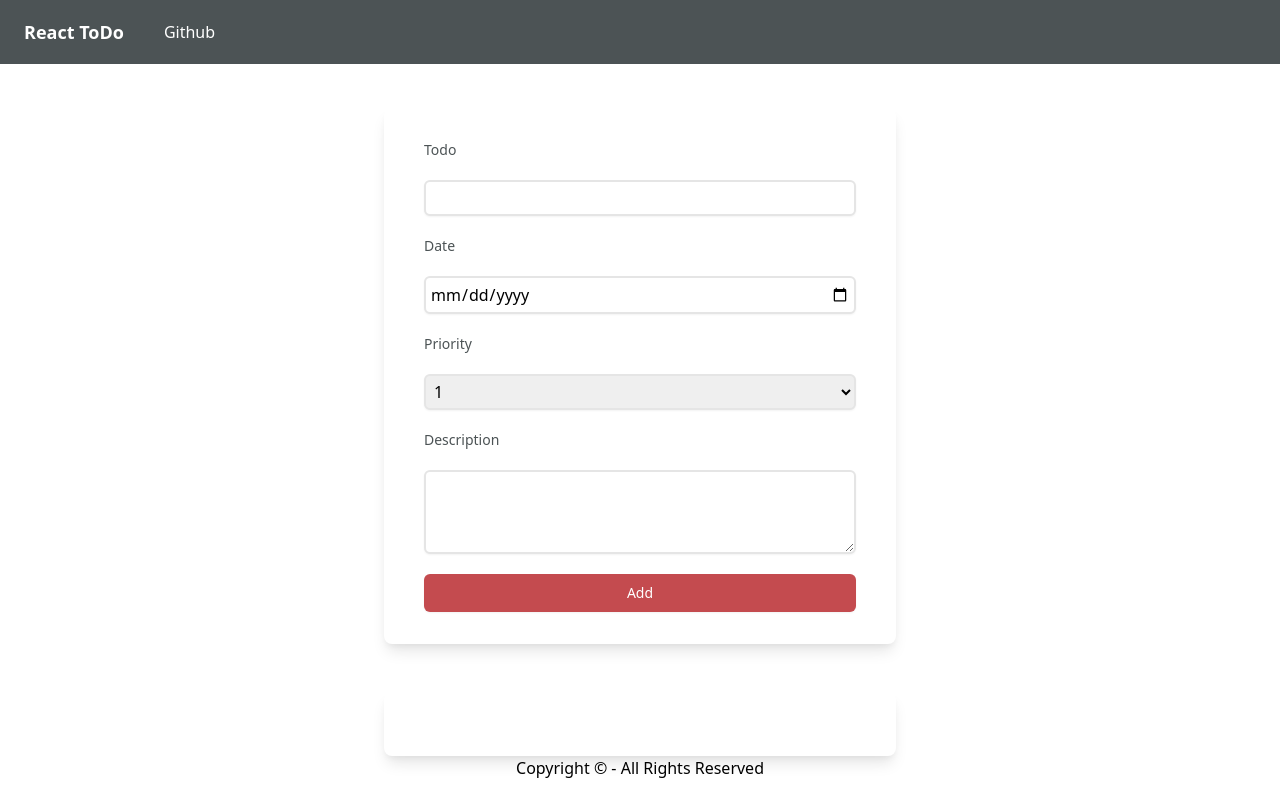
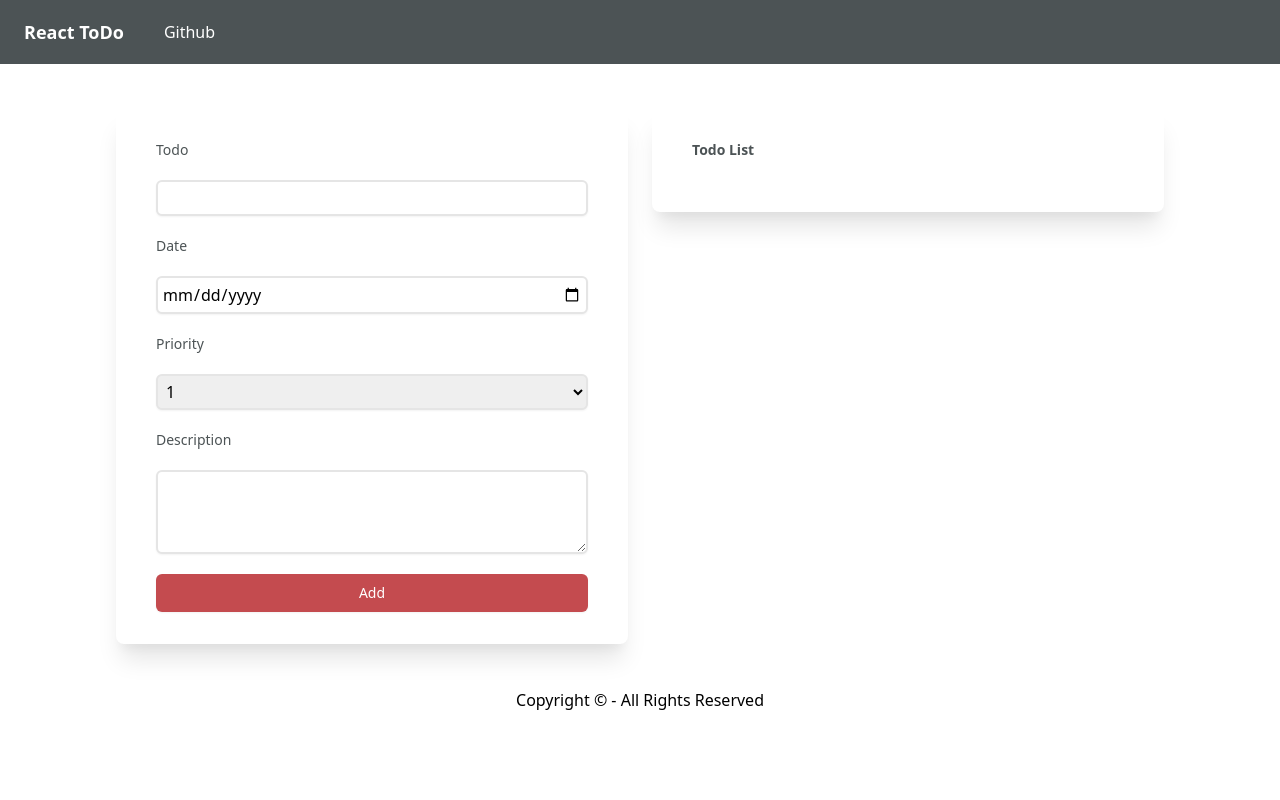
Before and after one commit to pooyadhgh/react-ts-todo, a React (Create React App) app: page / in a window 1280 px wide. Built offline with nearby package versions, Linux system fonts and the light colour scheme.

Commit message:
Fix ui bugs

```diff
--- a/src/App.tsx
+++ b/src/App.tsx
@@ -10,7 +10,7 @@ const App: React.FC = () => {
 
   return (
     <Layout>
-      <Input onSubmit={todo => setTodos(todos => [...todos, todo])} />
+      <Input onSubmit={todo => setTodos(todos => [todo, ...todos])} />
       <Todolist todos={todos} />
     </Layout>
   );
--- a/src/components/Card.tsx
+++ b/src/components/Card.tsx
@@ -1,6 +1,6 @@
 const Card: React.FC = ({ children }) => {
   return (
-    <section className="bg-white py-8 px-6 rounded-lg sm:px-10 max-w-lg w-full shadow-lg my-6">
+    <section className="bg-white py-8 px-6 rounded-lg sm:px-10 max-w-lg w-full shadow-xl my-6 mx-3">
       {children}
     </section>
   );
--- a/src/components/Footer.tsx
+++ b/src/components/Footer.tsx
@@ -1,6 +1,6 @@
 const Footer: React.FC = () => {
   return (
-    <footer className="w-full text-center absolute bottom-0 my-5">
+    <footer className="w-full text-center relative bottom-0 my-5">
       Copyright © - All Rights Reserved
     </footer>
   );
--- a/src/components/Layout.tsx
+++ b/src/components/Layout.tsx
@@ -5,7 +5,9 @@ const Layout: React.FC = ({ children }) => {
   return (
     <>
       <Header />
-      <main className="flex flex-col items-center my-5 h-full">{children}</main>
+      <main className="flex flex-row items-start justify-center flex-wrap my-5 h-full">
+        {children}
+      </main>
       <Footer />
     </>
   );
--- a/src/components/TodoList.tsx
+++ b/src/components/TodoList.tsx
@@ -5,6 +5,7 @@ import TodoItem from './TodoItem';
 const Todolist: React.FC<{ todos: Todo[] }> = ({ todos }) => {
   return (
     <Card>
+      <h2 className="block text-sm font-bold text-primary mb-5">Todo List</h2>
       <ul>
         {todos.map((item, index) => (
           <TodoItem key={index} item={item} />
```
